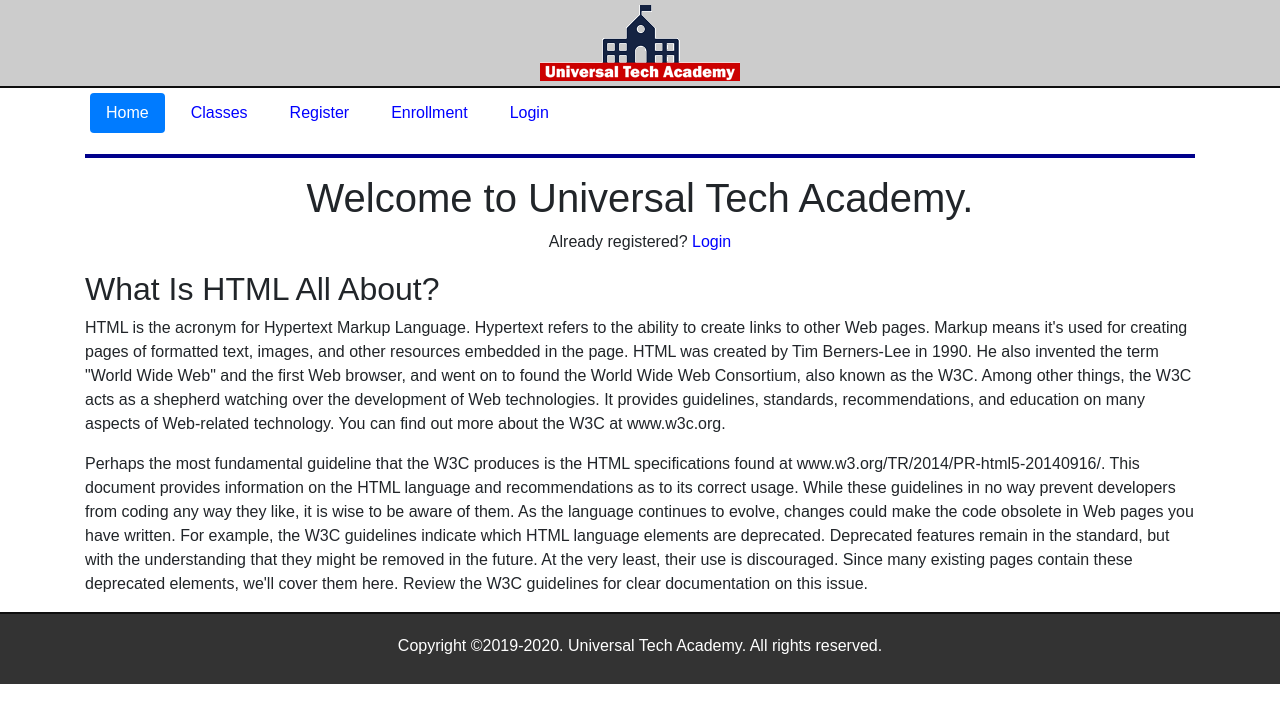
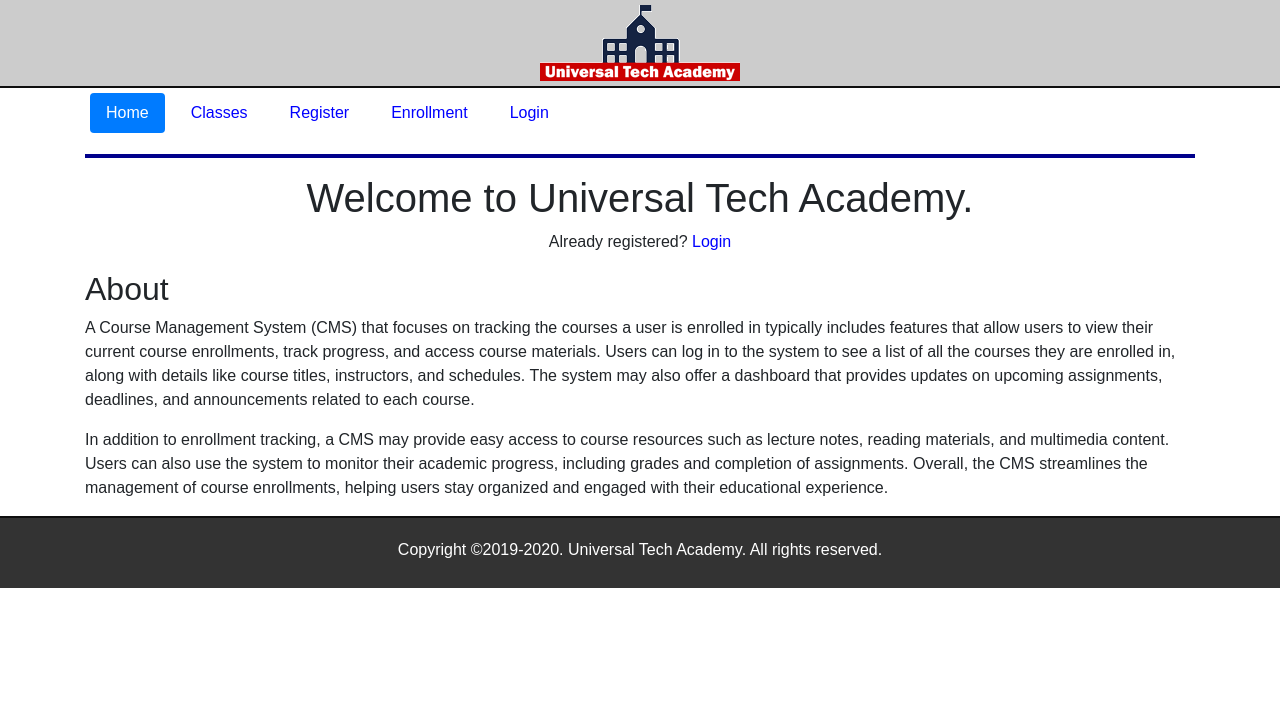
Before and after one commit to girishlearner/online-course-management, a Flask app: page / in a window 1280 px wide. Shown: the top 723 px of the page. Run offline with Flask 2, Linux system fonts and the light colour scheme; some libraries are stand-ins or nearby versions.

Commit message:
index page modification

```diff
--- a/application/templates/index.html
+++ b/application/templates/index.html
@@ -12,11 +12,11 @@
             {% endif %}
 
             <div style="text-align:left;">
-                <h2>What Is HTML All About?</h2>
+                <h2>About</h2>
 
-                <p>HTML is the acronym for Hypertext Markup Language. Hypertext refers to the ability to create links to other Web pages.  Markup means it's used for creating pages of formatted text, images, and other resources embedded in the page.  HTML was created by Tim Berners-Lee in 1990.  He also invented the term "World Wide Web" and the first Web browser, and went on to found the World Wide Web Consortium, also known as the W3C. Among other things, the W3C acts as a shepherd watching over the development of Web technologies. It provides guidelines, standards, recommendations, and education on many aspects of Web-related technology. You can find out more about the W3C at www.w3c.org. </p>
+                <p>A Course Management System (CMS) that focuses on tracking the courses a user is enrolled in typically includes features that allow users to view their current course enrollments, track progress, and access course materials. Users can log in to the system to see a list of all the courses they are enrolled in, along with details like course titles, instructors, and schedules. The system may also offer a dashboard that provides updates on upcoming assignments, deadlines, and announcements related to each course. </p>
 
-                <p>Perhaps the most fundamental guideline that the W3C produces is the HTML specifications found at www.w3.org/TR/2014/PR-html5-20140916/. This document provides information on the HTML language and recommendations as to its correct usage. While these guidelines in no way prevent developers from coding any way they like, it is wise to be aware of them. As the language continues to evolve, changes could make the code obsolete in Web pages you have written. For example, the W3C guidelines indicate which HTML language elements are deprecated. Deprecated features remain in the standard, but with the understanding that they might be removed in the future. At the very least, their use is discouraged. Since many existing pages contain these deprecated elements, we'll cover them here. Review the W3C guidelines for clear documentation on this issue.</p>
+                <p>In addition to enrollment tracking, a CMS may provide easy access to course resources such as lecture notes, reading materials, and multimedia content. Users can also use the system to monitor their academic progress, including grades and completion of assignments. Overall, the CMS streamlines the management of course enrollments, helping users stay organized and engaged with their educational experience.</p>
             </div>
 
         </div>
```
